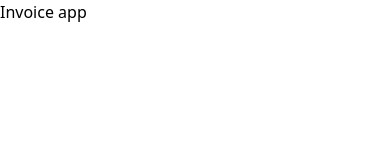
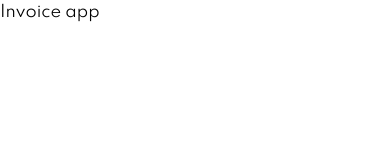
Before and after one commit to andreviallon/invoice-app, a Next.js app: page / in a window 390 px wide. Shown: the top 160 px of the page. Built offline with nearby package versions, Linux system fonts and the light colour scheme.

Commit message:
add colors and breakpoints

```diff
--- a/components/Layout.tsx
+++ b/components/Layout.tsx
@@ -1,4 +1,3 @@
-
 export default function Layout({ children }) {
     return (
         <div>
--- a/styles/globals.css
+++ b/styles/globals.css
@@ -1,3 +1,9 @@
+@import url('https://fonts.googleapis.com/css2?family=Spartan:wght@100;200;300;400;500;600;700;800;900&display=swap');
+
 @tailwind base;
 @tailwind components;
 @tailwind utilities;
+
+body {
+  font-family: 'Spartan', sans-serif;
+}
--- a/tailwind.config.js
+++ b/tailwind.config.js
@@ -2,7 +2,27 @@
   purge: ['./pages/**/*.{js,ts,jsx,tsx}', './components/**/*.{js,ts,jsx,tsx}'],
   darkMode: false, // or 'media' or 'class'
   theme: {
-    extend: {},
+    screens: {
+      'sm': '640px',
+      'md': '768px',
+      'lg': '1024px',
+      'xl': '1280px',
+      '2xl': '1536px'
+    },
+    colors: {
+      violet: '#7C5DFA',
+      lightViolet: '#9277FF',
+      darkViolet: '#1E2139',
+      veryDarkViolet: '#252945',
+      lightBlue: '#DFE3FA',
+      blue: '#888EB0',
+      darkBlue: '#7E88C3',
+      veryDarkBlue: '#0C0E16',
+      danger: '#EC5757',
+      dangerLight: '#FF9797',
+      background: '#F8F8FB',
+      black: "#141625"
+    }
   },
   variants: {
     extend: {},
```
